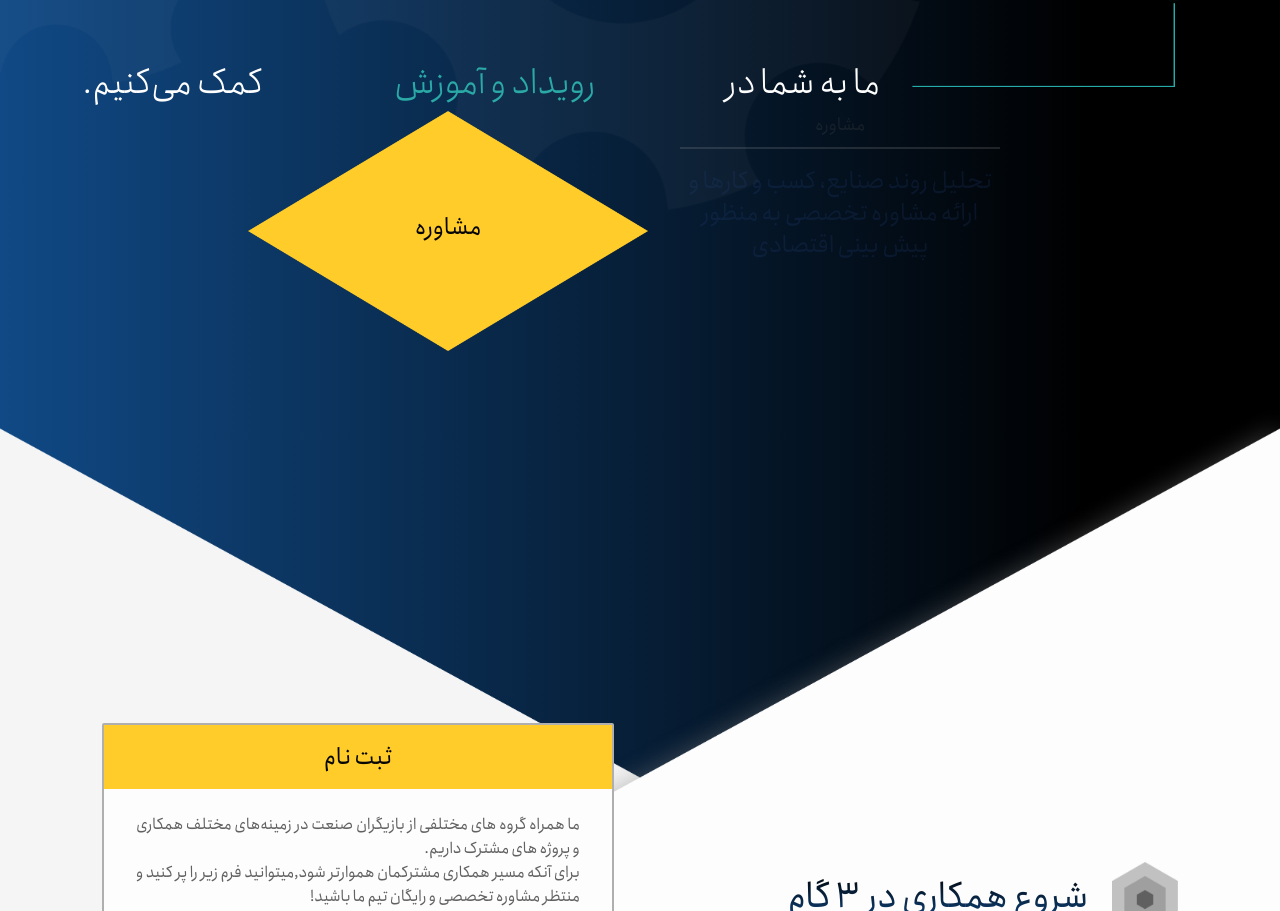
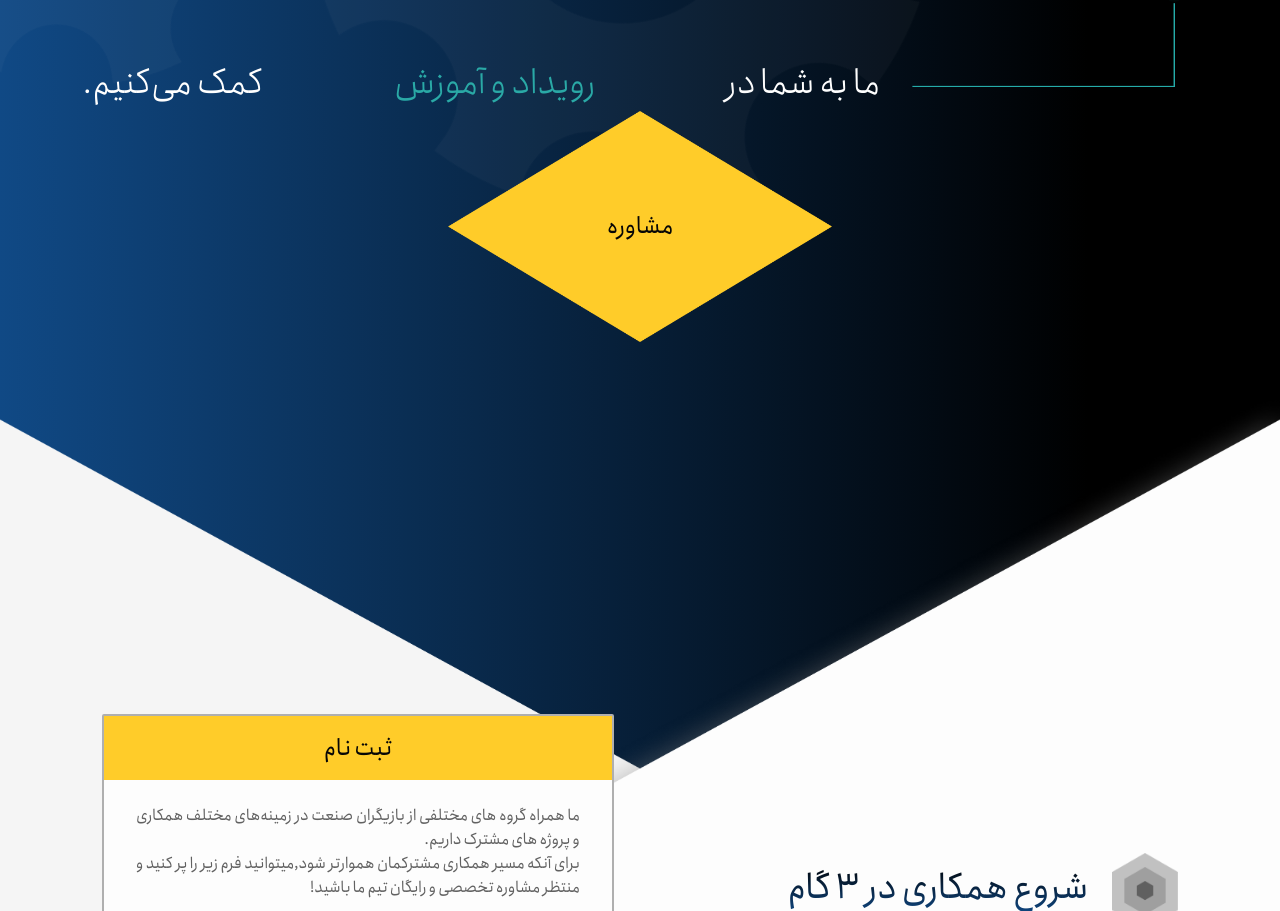
Before and after one commit to MaryamTaslimi/de-front, a Next.js app: page / in a window 1280 px wide. Shown: the part 1599-2510 px from the top of the page. Built offline with nearby package versions, Linux system fonts and the light colour scheme; what tailwindcss-rtl would draw is missing.

Commit message:
expand almost done

```diff
--- a/components/Home/Expandable.js
+++ b/components/Home/Expandable.js
@@ -1,21 +1,53 @@
 import styles from "/styles/Home.module.css"
+import {useEffect, useState} from "react";
 
 export default function Expandable() {
+    const [hover, setHover] = useState(false);
+
+    useEffect(() => {
+        document.body.addEventListener('mouseleave', () => {
+            console.log("here")
+        }, true);
+    }, [])
     return (
-        <div className = {"flex flex-row-reverse justify-center items-center transition duration-500"}>
-            <div className = {styles.diamondWhite + " w-[25rem] h-[15rem] flex flex-row-reverse justify-center items-center z-10"}>
-                <p className = {"z-20 mb-2 transition duration-500 text-shades-100 text-light text-2xl"}>مشاوره</p>
-            </div>
-            <div
-                className = {"right-60 -top-20 opacity-20 px-8 w-96 flex flex-col justify-center items-center self-start text-primary z-20 filter-none opacity-0 transition duration-700"}>
-                <p className = {"mb-2 text-shades-80 text-light text-lg"}>مشاوره</p>
-                <p className = {"border-t-2 border-shades-60 text-center text-2xl pt-4"}>
-                    تحلیل روند صنایع، کسب و کارها و ارائه مشاوره تخصصی به منظور پیش بینی اقتصادی
-                </p>
+        <div className = {"relative flex flex-col justify-center items-center"}>
+            <div className = {""}>
+
+                <div
+                    className = {"absolute -top-1/4 left-1/2 px-8 w-96 flex flex-col justify-center items-center self-start text-primary z-20 transition duration-700 filter-none " + (hover ? " opacity-100 -translate-x-1/2 translate-y-2/3" : " opacity-0")}>
+                    <p className = {"mb-2 text-shades-80 text-light text-lg"}>مشاوره</p>
+                    <p className = {"border-t-2 border-shades-60 text-center text-2xl pt-4"}>
+                        تحلیل روند صنایع، کسب و کارها و ارائه مشاوره تخصصی به منظور پیش بینی اقتصادی
+                    </p>
+                </div>
+
+
+                <div
+                    className = {"flex flex-row-reverse justify-center items-center hover:scale-150 transition duration-700"}
+                    onMouseEnter = {
+                        () => {
+                            setHover(true)
+                        }
+                    }
+                    onMouseLeave = {
+                        () => {
+                            // setTimeout(function () {
+                            //     setHover(false)
+                            //     console.log("now")
+                            // }, 300);
+                            setHover(false)
+                            console.log("now")
+                        }
+                    }
+                >
+
+                    <img src = {"/diamond-accent.png"}
+                         className = {styles.diamondWhite + " w-96 z-10 hover:brightness-0 hover:invert"}
+
+                    />
+                    <p className = {" absolute z-20 text-shades-100 text-light text-2xl transition duration-700"}>مشاوره</p>
+                </div>
             </div>
         </div>
     )
 }
-
-{/*<img src = {"/diamond-accent.png"}*/}
-{/*     className = {"w-96 z-10 hover:scale-150 transition duration-500 hover:brightness-0 hover:invert"}/>*/}
--- a/styles/Home.module.css
+++ b/styles/Home.module.css
@@ -83,19 +83,13 @@
     position: absolute;
 }
 
-.diamondWhite {
-    background-image: url('/diamond-accent.png');
-    background-repeat: no-repeat;
-    background-size: cover;
-    background-position: center center;
-}
+/*.diamondWhite {*/
+/*    background-image: url('/diamond-accent.png');*/
+/*    background-repeat: no-repeat;*/
+/*    background-size: cover;*/
+/*    background-position: center center;*/
+/*}*/
 
-.diamondWhite:hover + div {
-    opacity: 1;
-    filter: none;
-    transform: translateX(-28rem) translateY(7rem);
-}
-
-.diamondWhite:hover p {
+.diamondWhite:hover ~ p {
     opacity: 0;
 }
```
